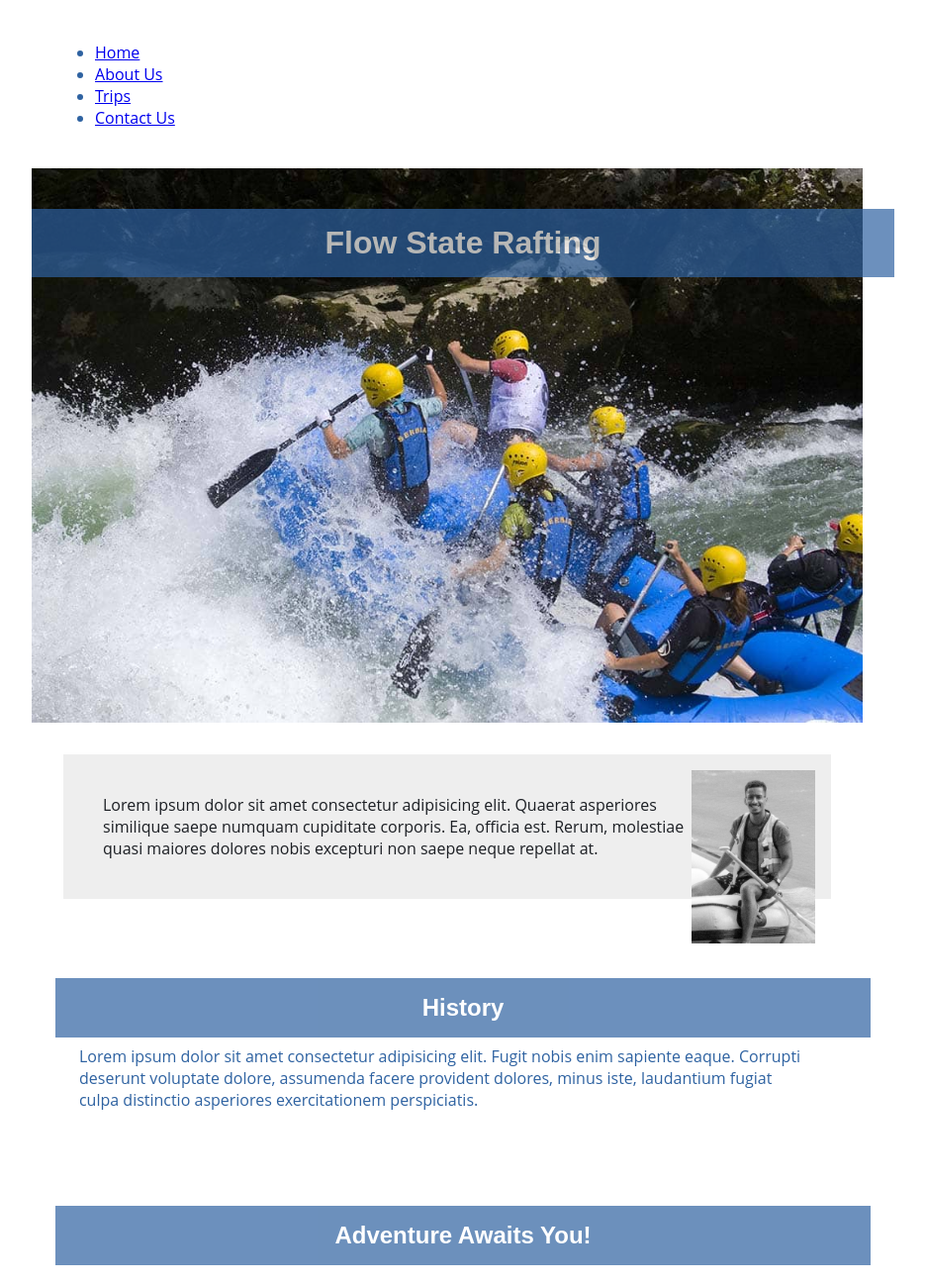
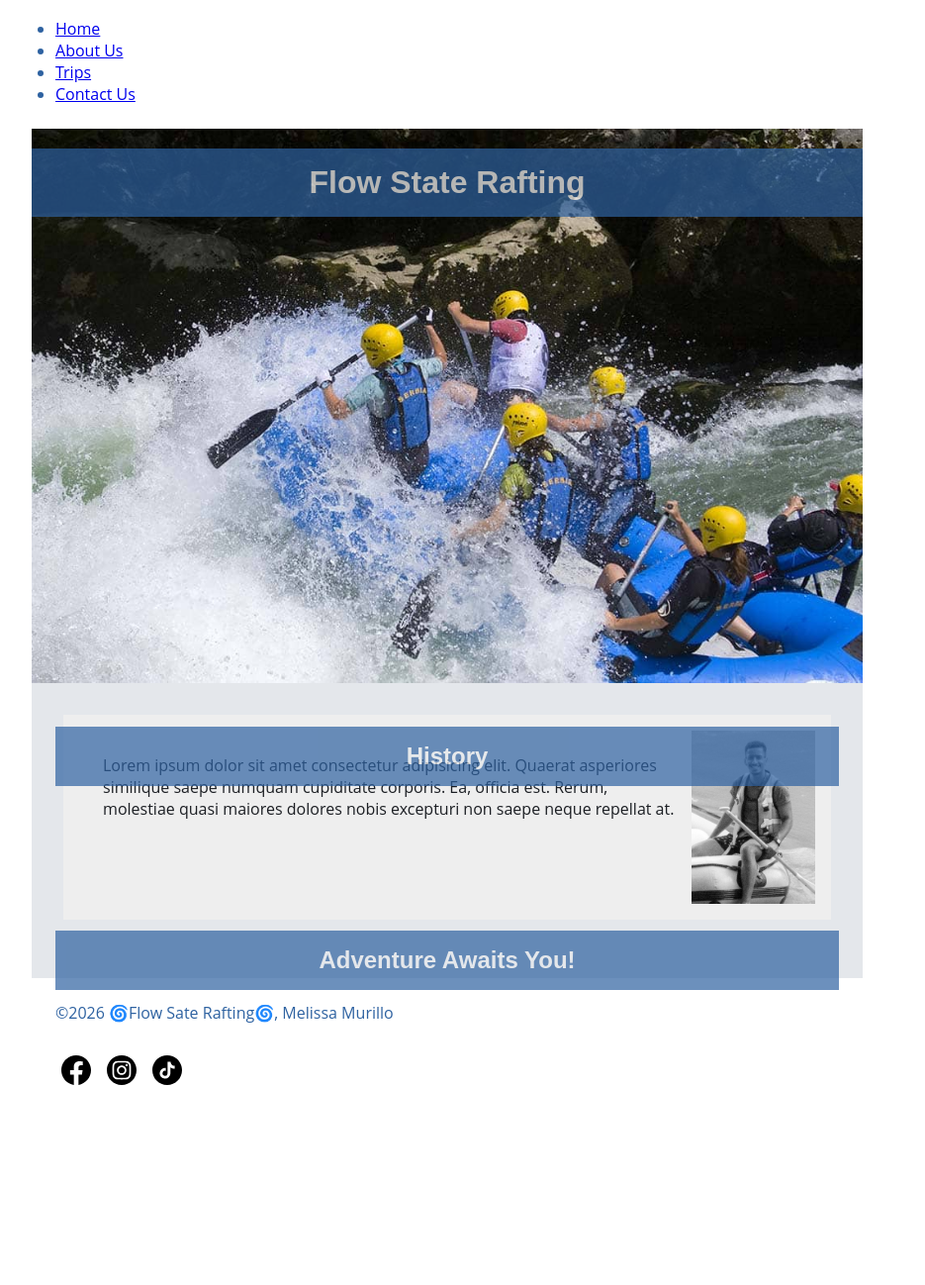
Before and after one commit to mielmc/wdd130, a plain HTML site: page wws/about.html in a window 1280 px wide. Shown: the part 202-1500 px from the top of the page at 99% size, without its empty margins (188-1123 px from the left). After the commit the page ends 1327 px from the top, so only its background shows below. Drawn offline with Linux system fonts and the light colour scheme.

Commit message:
w03 Rafting Site-About Us Page. Second ver.

```diff
--- a/wws/about.html
+++ b/wws/about.html
@@ -4,10 +4,15 @@
 <head>
     <meta charset="UTF-8">
     <meta name="viewport" content="width=device-width, initial-scale=1.0">
-    <meta name="description" content="Rafting Web Page">
-    <title>Best Rafting Trips</title>
+    <meta name="description"
+      content="For decades, Flow Sate Rafting has guided families, friends and adventurers along breathtaking river
+    journeys. Built on safety and love for water sports, we have created memories that last a lifetime🌊. Today, we invite a new generation of
+    explorers to discover the beauty, thrill and joy of rafting with us. Through this website, we welcome you to join our community, designed
+    to be family-friendly, accesible, and exciting for all skill levels. Experience the fun and tradition that have defined our river stories for years🛶.">
+    <title>Flow Sate Rafting</title>
     <meta name="author" content="Melissa Murillo">
     <link rel="stylesheet" href="styles/rafting.css">
+</head>
 
 <body>
     <header>
@@ -50,9 +55,11 @@
     <nav class="socialmedia">
         <a href="https://facebook.com">
             <img src="images/facebook-logo.svg" alt="Facebook Icon">
-            <a href="https://instagram.com"></a>
+        </a>
+        <a href="https://instagram.com">
             <img src="images/instagram-logo.svg" alt="Instagram Icon">
-            <a href="https://tiktok.com"></a>
+        </a>
+        <a href="https://tiktok.com">
             <img src="images/tictok-logo.svg" alt="Tiktok Icon">
         </a>
     </nav>
--- a/wws/styles/rafting.css
+++ b/wws/styles/rafting.css
@@ -1,4 +1,4 @@
-# {
+* {
     margin: 0;
     padding: 0;
     box-sizing: border-box;
@@ -62,10 +62,11 @@
 .hero article img {
     float: right;
     width: 125px;
+    margin-left: 1rem;
 
 }
 
-h1 {
+.hero h1 {
     position: absolute;
     top: 20px;
     width: 100%;
@@ -77,7 +78,7 @@
 
 }
 
-article {
+.hero article {
     position: absolute;
     background-color: var(--accent1-color);
     width: auto;
@@ -86,7 +87,6 @@
     padding: 1rem;
     background-color: #eee;
     color: var(--accent2-color);
-    position: relative;
 
 }
 
@@ -98,5 +98,9 @@
     text-align: center;
     opacity: 0.7;
     background-color: var(--accent1-color);
-    color: #fff;
+    color: var(--secondary-color);
 }
+
+main {
+    background-color: var(--secondary-color);
+}
```
